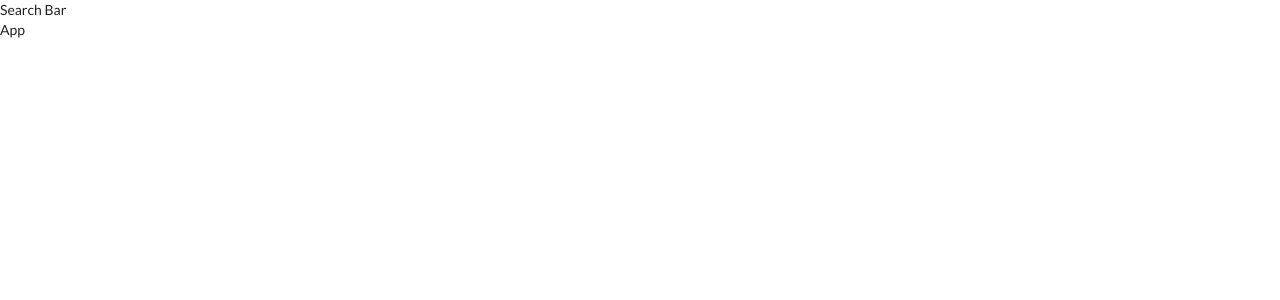
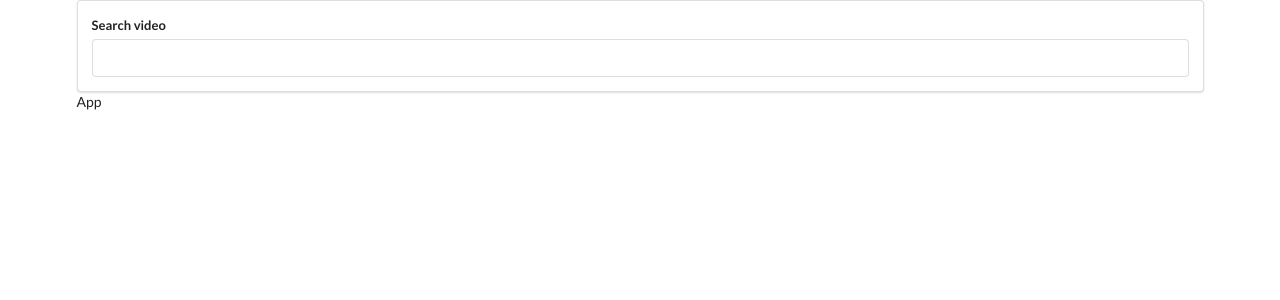
Before and after one commit to tatjama/react-videos, a React (Create React App) app: page / in a window 1280 px wide. Shown: the top 300 px of the page. Built offline with nearby package versions, Linux system fonts and the light colour scheme.

Commit message:
onInputChange and onFormSubmit events created

```diff
--- a/src/components/App.js
+++ b/src/components/App.js
@@ -5,7 +5,7 @@ class App extends React.Component{
 
     render(){
         return(
-            <div>
+            <div className = "ui container">
                 <SearchBar/>
                 App
             </div>
--- a/src/components/SearchBar.js
+++ b/src/components/SearchBar.js
@@ -1,11 +1,28 @@
 import React from 'react';
 
 class SearchBar extends React.Component{
+    state = {term:''}
+
+    onInputChange = (event)=>{
+        this.setState({term: event.target.value})
+        console.log(this.state.term)
+    }
+
+    onFormSubmit = (event) =>{
+        event.preventDefault();
+        console.log(this.state.term)
+    }
 
     render(){
+
         return(
-            <div>
-                Search Bar
+            <div className = "ui segment">
+                <form onSubmit = {this.onFormSubmit} className = "ui form">
+                    <div className="field">
+                        <label>Search video</label>
+                        <input value={this.state.term} onChange={this.onInputChange} type="text"/>
+                    </div>
+                </form>
             </div>
         );
     }
```
